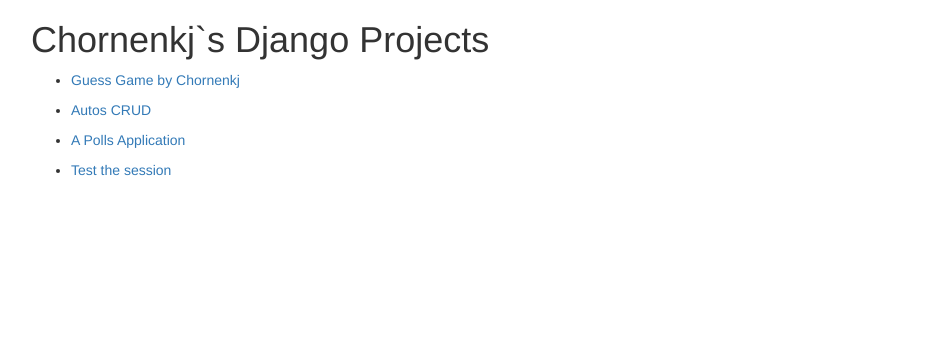
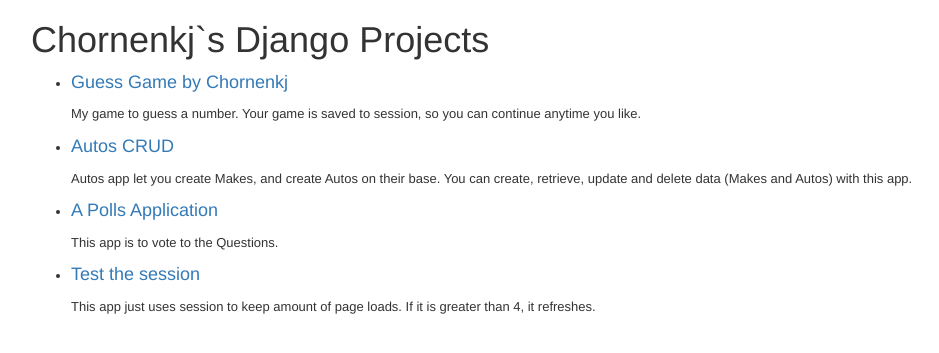
Before and after one commit to chornenkj/university-michigan-django, a Django app: page / in a window 1280 px wide. Shown: the top 353 px of the page, without its empty margins (39-978 px from the left). Run offline with Django 4.2, Linux system fonts and the light colour scheme; some libraries are stand-ins or nearby versions.

Commit message:
Add descriptions for Apps on the home page

```diff
--- a/mysite/home/templates/home/main.html
+++ b/mysite/home/templates/home/main.html
@@ -4,10 +4,17 @@
     <h1>Chornenkj`s Django Projects</h1>
 
 <ul>
-    <li><p><a href="{% url 'guess:index' %}">Guess Game by Chornenkj</a></p></li>
-    <li><p><a href="{% url 'autos:all' %}">Autos CRUD</a></p>
-    <li><p><a href="{% url 'polls:index' %}">A Polls Application</a></p></li>
-    <li><p><a href="{% url 'hello' %}">Test the session</a></p></li>
+    <li><p style="font-size: large"><a href="{% url 'guess:index' %}">Guess Game by Chornenkj</a></p>
+    <p style="font-size: small">My game to guess a number.
+    Your game is saved to session, so you can continue anytime you like.</p></li>
+    <li><p style="font-size: large"><a href="{% url 'autos:all' %}">Autos CRUD</a></p>
+    <p style="font-size: small">Autos app let you create Makes, and create Autos on their base.
+    You can create, retrieve, update and delete data (Makes and Autos) with this app.</p></li>
+    <li><p style="font-size: large"><a href="{% url 'polls:index' %}">A Polls Application</a></p></li>
+    <p style="font-size: small">This app is to vote to the Questions.</p>
+    <li><p style="font-size: large"><a href="{% url 'hello' %}">Test the session</a></p></li>
+    <p style="font-size: small">This app just uses session to keep amount of page loads.
+    If it is greater than 4, it refreshes.</p>
 </ul>
 
 {% endblock %}
```
Also changed, not shown: mysite/db.sqlite3.
